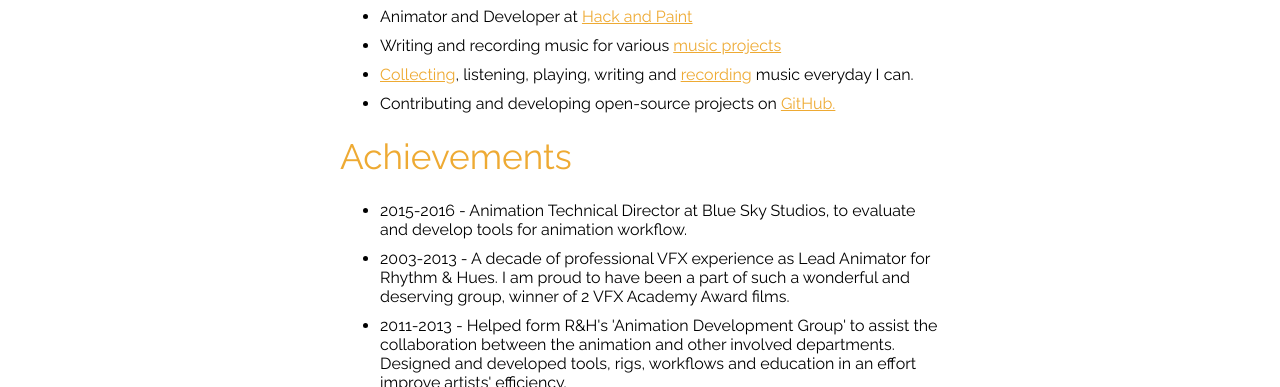
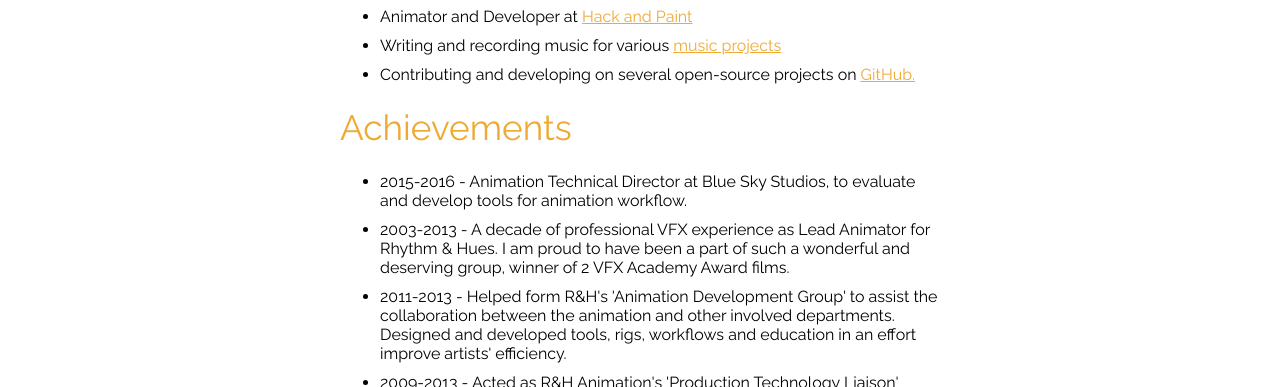
Before and after one commit to evitolins/eriksssss, a website: page index.html in a window 1280 px wide. Shown: the part 713-1100 px from the top of the page. Drawn offline with nearby package versions, Linux system fonts and the light colour scheme.

Commit message:
Cleaned up some redundant text

```diff
--- a/index.html
+++ b/index.html
@@ -59,8 +59,7 @@
           <li>Founder and Head Developer of <a href="http://www.rgbnotes.com">RGBnotes.com</a></li>
           <li>Animator and Developer at <a href="http://hackandpaint.com">Hack and Paint</a></li>
           <li>Writing and recording music for various <a href="music.html">music projects</a></li>
-          <li><a href="http://myrecordlist.com/eriksssss">Collecting</a>, listening, playing, writing and <a href="https://soundcloud.com/evitolins">recording</a> music everyday I can.</li>
-          <li>Contributing and developing open-source projects on <a href="https://github.com/evitolins" target="_blank">GitHub.</a></li>
+          <li>Contributing and developing on several open-source projects on <a href="https://github.com/evitolins" target="_blank">GitHub.</a></li>
         </ul>
         <h1>Achievements</h1>
         <ul>
```
